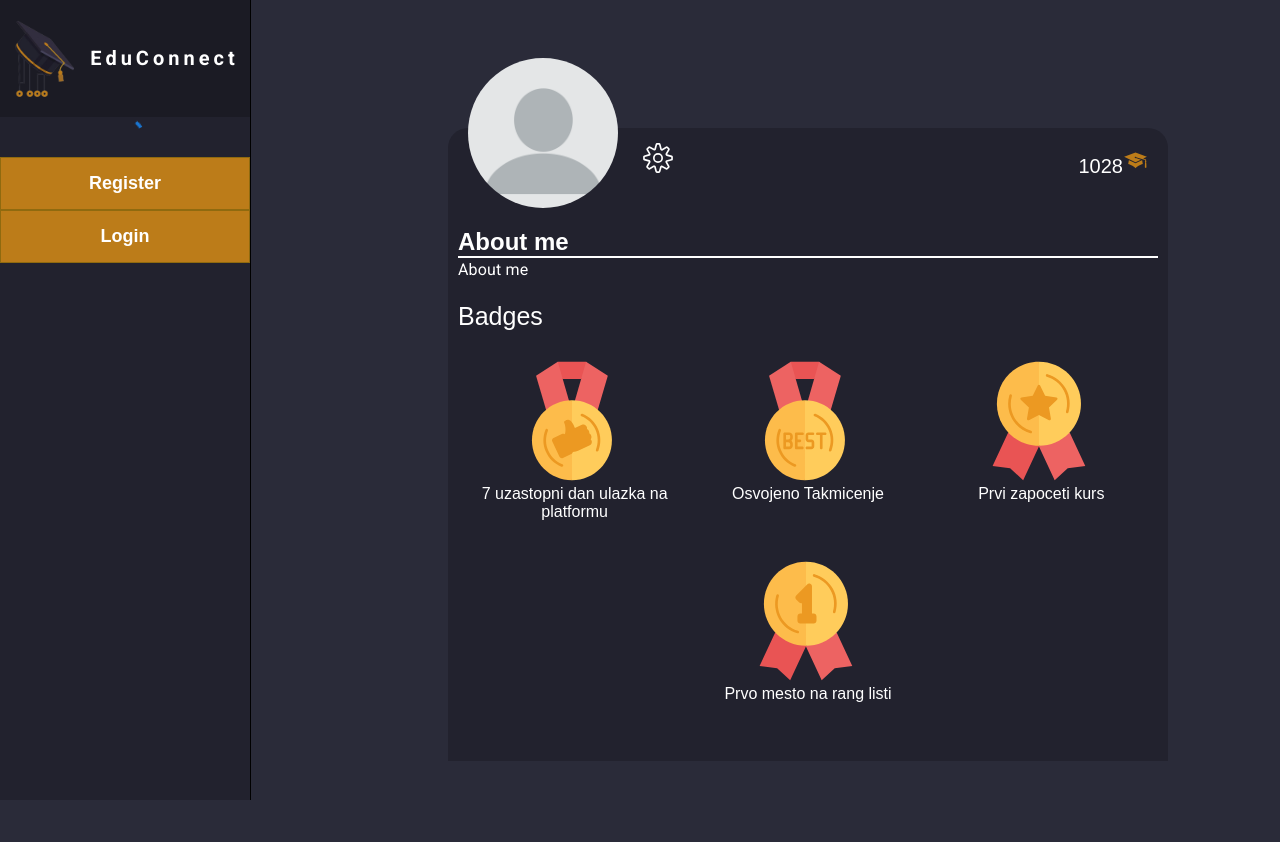
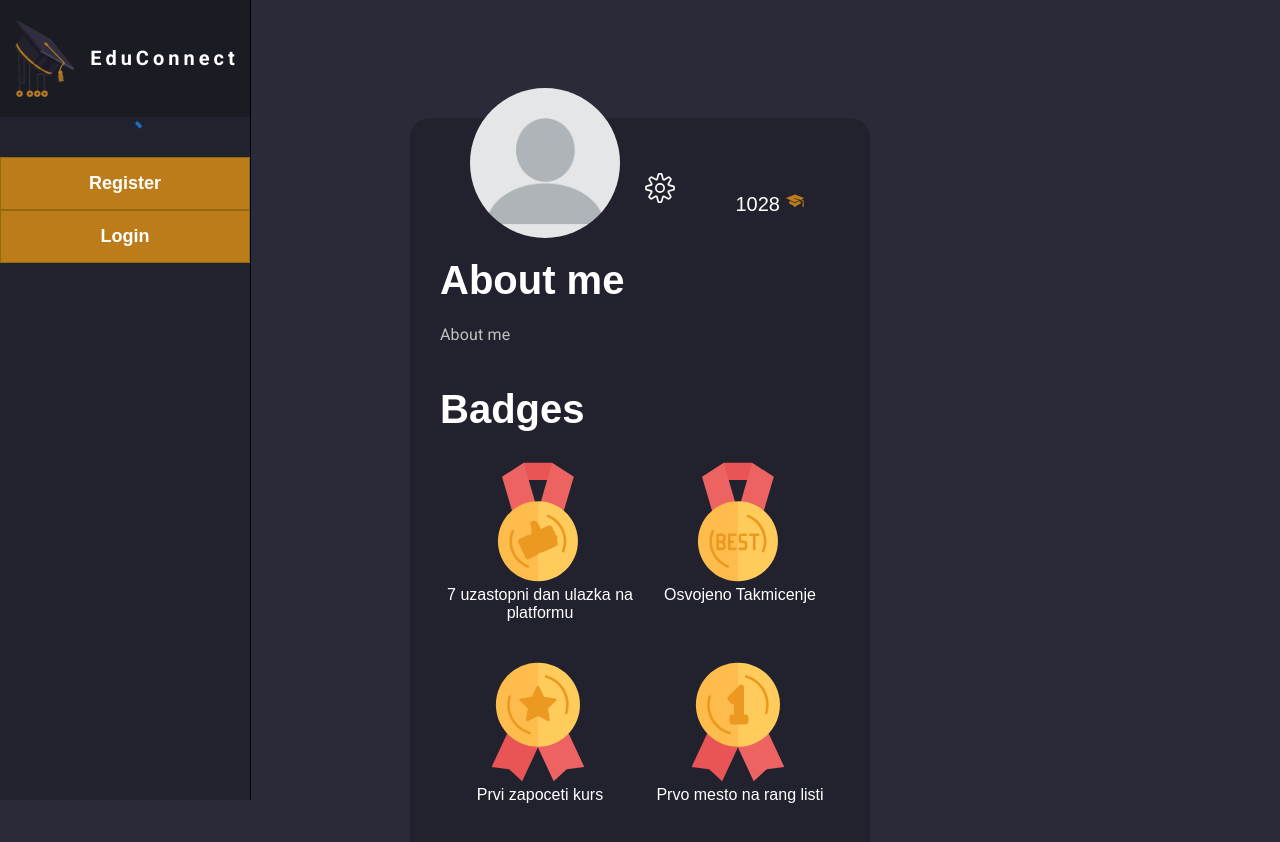
Before and after one commit to EminRedzovic/Hackaton2024, a React (Create React App) app: page /profile in a window 1280 px wide. Shown: the top 842 px of the page. Before the commit the page ends 800 px from the top, so only its background shows below. Built offline with nearby package versions, Linux system fonts and the light colour scheme; no server answers.

Commit message:
up to date

```diff
--- a/src/components/CourseCards/NavigationCard.js
+++ b/src/components/CourseCards/NavigationCard.js
@@ -47,7 +47,7 @@ const NavigationCard = () => {
     <>
       <Box className={"sidebar"}>
         <Box>
-          <Box className={`logo`}>
+          <Box className={`logo`} onClick={() => navigate("/")}>
             <img
               src={sajtLogo}
               alt="Profile Picture"
--- a/src/pages/HomePage/HomeScreen.css
+++ b/src/pages/HomePage/HomeScreen.css
@@ -50,6 +50,7 @@ body {
   align-items: center;
   background-color: #1b1b24;
   padding: 20px;
+  cursor: pointer;
 }
 .logo img {
   width: 30%;
--- a/src/pages/ProfilePage/profilePage.css
+++ b/src/pages/ProfilePage/profilePage.css
@@ -1,27 +1,27 @@
 .profile1 {
   max-width: 700px;
-  margin: auto;
-  margin-left: 35%;
-  height: 100% !important;
-  background-color: #22222e;
-  margin-top: 10%;
-  border-top-right-radius: 20px;
-  border-top-left-radius: 20px;
-  padding: 10px;
+  margin-left: 250px;
 }
-.linija {
-  height: 2px;
-  background-color: white;
+
+.about-div {
+  position: absolute;
+  top: 50%;
+  left: 50%;
+  transform: translate(-50%, -50%);
+  padding: 30px;
+    background-color: #22222e;
+    border-radius: 20px;
+    margin-top: 100px;
 }
 
 .profile1 h2 {
-  margin-top: 20px;
   color: white;
 }
 
 .about-me-section {
   display: flex;
   justify-content: space-between;
+  padding: 20px;
 }
 
 .about-me-section p {
@@ -53,7 +53,10 @@
 }
 
 .about-me {
+  margin-top: 20px;
   color: white;
+  font-size: 20px;
+  color: rgb(193, 193, 193);
 }
 
 .profile1 .other {
@@ -67,12 +70,16 @@
 }
 
 .profile1 .other ul li {
-  font-size: 25px;
+  margin-top: 20px;
+  font-size: 40px;
+  font-weight: bold;
 }
 
 .profile1 .badges {
+  margin: auto;
+  margin-top: 20px;
   height: 100%;
-  width: 700px;
+  width: 400px;
 }
 
 .profile1 .badges ul {
@@ -90,13 +97,13 @@
 }
 
 .editProfile {
-  position: fixed; /* Stay in place */
-  z-index: 1; /* Sit on top */
+  position: fixed;
+  z-index: 1;
   top: 50%;
   left: 50%;
   transform: translate(-50%, -50%);
   width: 550px;
-  height: 600px; /* Full height */
+  height: 600px;
   overflow: auto;
   background-color: black;
   color: white;
@@ -150,3 +157,13 @@
   font-size: 20px;
   cursor: pointer;
 }
+
+.points-div{
+  display: flex;
+  justify-content: center;
+  align-items: center;
+}
+
+.about-me-h2{
+  font-size: 40px;
+}
--- a/src/pages/ProfilePage/profilePage.js
+++ b/src/pages/ProfilePage/profilePage.js
@@ -65,9 +65,13 @@ const ProfilePage = () => {
     }
   };
   return (
+    <div className="about-page">
       <div className="pre-section">
         <NavigationCard />
+      </div>
+
       <div className="profile1">
+        <div className="about-div">
           <div className="about-me-section">
             <div className="image-and-name">
               <img src={profile} alt="asdasd" />
@@ -77,18 +81,19 @@ const ProfilePage = () => {
                 onClick={() => editProfile1()}
               />
             </div>
+            <div className="points-div">
               <p>
                 1028
                 <GiGraduateCap
                   style={{
-                width: "25px",
-                height: "25px",
+                    width: "30px",
                     color: "#bc7c19",
                   }}
                 />
               </p>
             </div>
-        <h2>About me</h2>
+          </div>
+          <h2 className="about-me-h2">About me</h2>
           <div className="linija"></div>
           <div className="about-me">
             <p>
@@ -106,7 +111,7 @@ const ProfilePage = () => {
           </div>
           <div className="other">
             <ul>
-            <li>Badges</li>
+              <li className="badges-li">Badges</li>
               <div className="linija"></div>
             </ul>
           </div>
@@ -127,7 +132,10 @@ const ProfilePage = () => {
                 <p>Osvojeno Takmicenje</p>
               </li>
               <li>
-              <img src={prviKurs} style={{ width: "150px", height: "120px" }} />
+                <img
+                  src={prviKurs}
+                  style={{ width: "150px", height: "120px" }}
+                />
                 <p>Prvi zapoceti kurs</p>
               </li>
               <li>
@@ -138,6 +146,7 @@ const ProfilePage = () => {
                 <p>Prvo mesto na rang listi</p>
               </li>
             </ul>
+          </div>
         </div>
       </div>
       <div className="editProfile">
```
Lines whose indentation alone changed are shown as unchanged.
